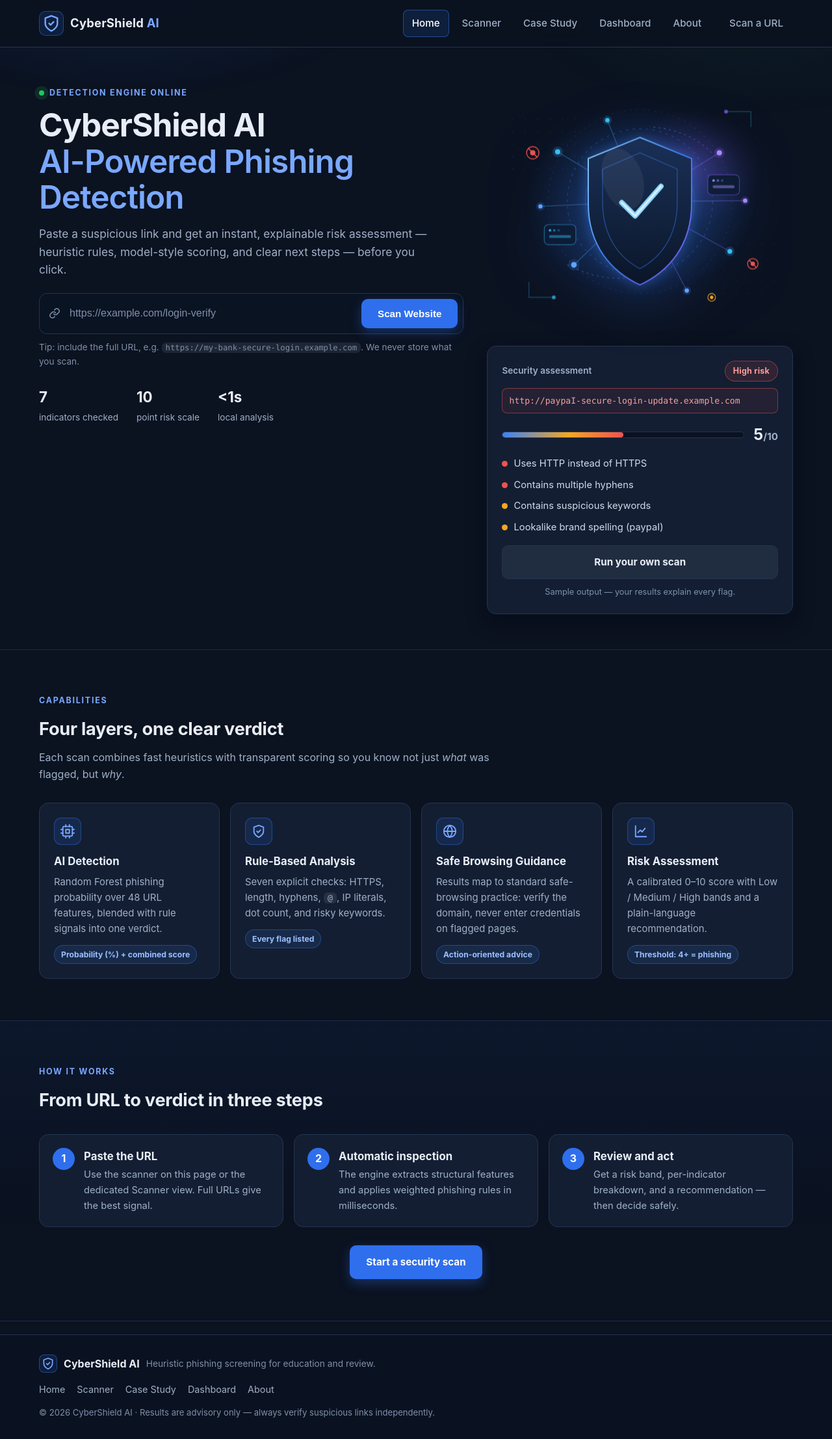
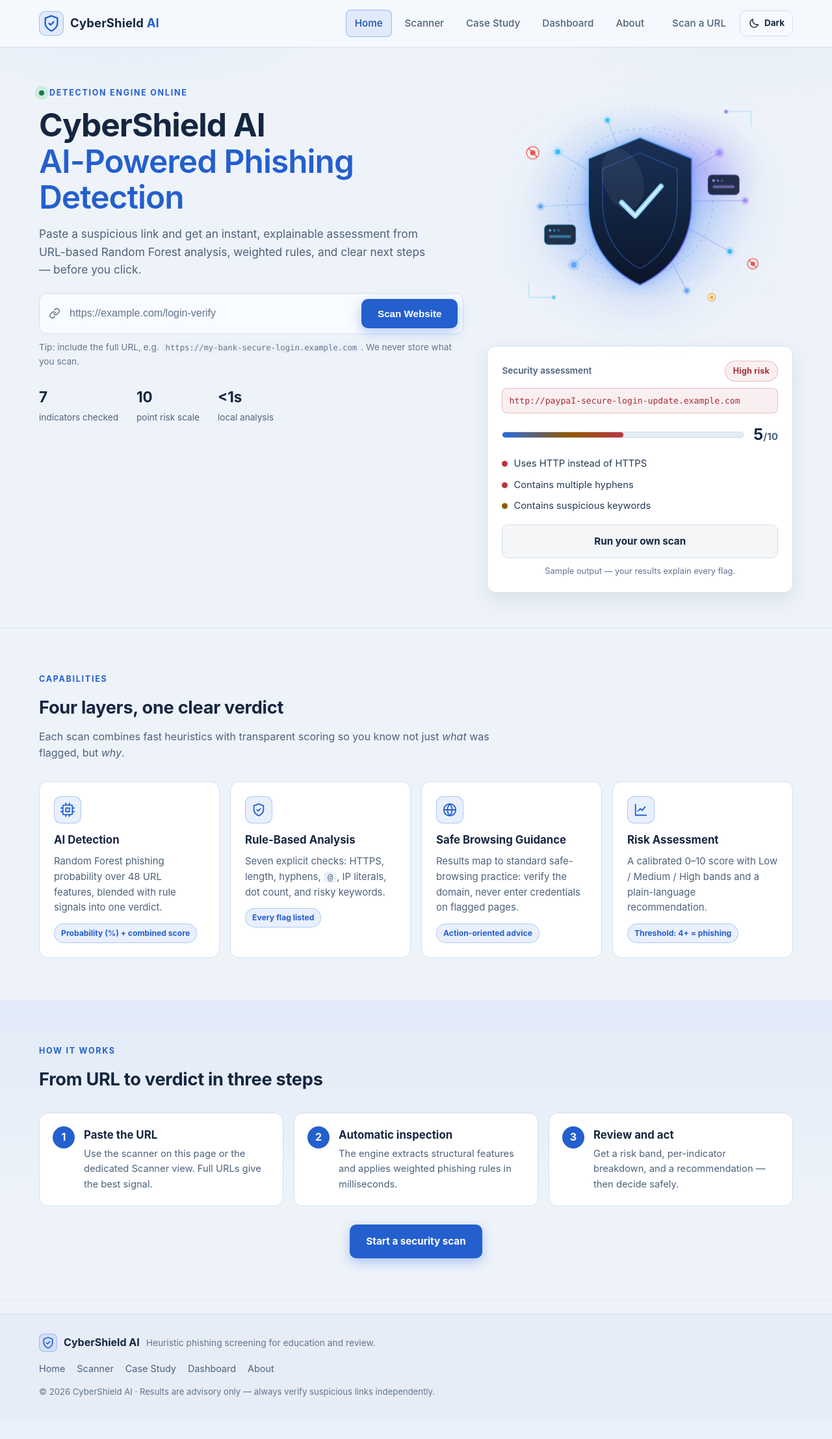
Before and after one commit to Baboucarr16/CyberShield-AI, a Flask app: page / in a window 1280 px wide. Shown: the whole page at 65% size. After the commit the page ends 2149 px from the top, so only its background shows below. Run offline with Flask 3, Linux system fonts and the light colour scheme.

Commit message:
Add production Light Mode theme

```diff
--- a/static/css/style.css
+++ b/static/css/style.css
@@ -3,10 +3,12 @@
    Dark security SaaS theme. Single stylesheet, no frameworks.
    ============================================================ */
 :root{
+  color-scheme:dark;
   --bg:#0b1220;
   --bg-2:#0f172a;
   --surface:#131e32;
   --surface-2:#1a2742;
+  --surface-soft:#0c1526;
   --border:#24344f;
   --border-soft:#1e2c46;
   --text:#e8eef7;
@@ -15,6 +17,30 @@
   --brand:#2f6fed;
   --brand-2:#3b82f6;
   --brand-soft:rgba(47,111,237,.14);
+  --brand-ink:#7aa8ff;
+  --brand-hover:#255fdd;
+  --active-link:#fff;
+  --nav-bg:rgba(11,18,32,.9);
+  --input-bg:#0a1322;
+  --track-bg:#0a1120;
+  --footer-bg:#0a1120;
+  --code-bg:rgba(148,163,184,.14);
+  --inset-hover:rgba(148,163,184,.1);
+  --panel-text:#cfdae9;
+  --table-text:#d6e0ef;
+  --danger-text:#ff9d9c;
+  --danger-heading:#ff8f8e;
+  --safe-text:#7ee2a8;
+  --warning-text:#ffd08a;
+  --danger-soft:rgba(240,82,79,.16);
+  --danger-soft-end:rgba(240,82,79,.05);
+  --safe-soft:rgba(34,197,94,.14);
+  --safe-soft-end:rgba(34,197,94,.04);
+  --verdict-badge-bg:rgba(0,0,0,.35);
+  --focus:#8db4ff;
+  --shadow-focus:rgba(141,180,255,.45);
+  --page-glow:rgba(47,111,237,.14);
+  --page-glow-secondary:rgba(34,197,94,.06);
   --green:#22c55e;
   --green-bg:rgba(34,197,94,.12);
   --green-border:rgba(34,197,94,.4);
@@ -24,21 +50,75 @@
   --amber:#f5a623;
   --amber-bg:rgba(245,166,35,.12);
   --amber-border:rgba(245,166,35,.45);
+  --accent:#9b8cff;
+  --accent-soft:rgba(155,140,255,.14);
   --radius:14px;
   --radius-sm:9px;
   --shadow:0 12px 32px rgba(2,6,17,.45);
   --font:"Inter","Segoe UI",system-ui,-apple-system,Roboto,Arial,sans-serif;
   --mono:ui-monospace,"Cascadia Code",Consolas,Menlo,monospace;
 }
+:root[data-theme="light"]{
+  color-scheme:light;
+  --bg:#eef3f9;
+  --bg-2:#e7eef7;
+  --surface:#fff;
+  --surface-2:#f7faff;
+  --surface-soft:#f3f7fc;
+  --border:#d5dfeb;
+  --border-soft:#e2eaf3;
+  --text:#152640;
+  --muted:#4d617c;
+  --muted-2:#62748d;
+  --brand:#245fce;
+  --brand-2:#2869dc;
+  --brand-soft:rgba(40,105,220,.1);
+  --brand-ink:#245fce;
+  --brand-hover:#194fae;
+  --active-link:#194fae;
+  --nav-bg:rgba(246,249,253,.94);
+  --input-bg:#f8fbff;
+  --track-bg:#e4ebf4;
+  --footer-bg:#e6edf6;
+  --code-bg:#eaf0f8;
+  --inset-hover:rgba(34,61,101,.06);
+  --panel-text:#243a59;
+  --table-text:#314765;
+  --danger-text:#a72c36;
+  --danger-heading:#a52230;
+  --safe-text:#176c48;
+  --warning-text:#805000;
+  --danger-soft:rgba(186,52,64,.09);
+  --danger-soft-end:rgba(186,52,64,.035);
+  --safe-soft:rgba(24,121,78,.09);
+  --safe-soft-end:rgba(24,121,78,.035);
+  --verdict-badge-bg:rgba(255,255,255,.72);
+  --focus:#174ea6;
+  --shadow-focus:rgba(23,78,166,.25);
+  --page-glow:rgba(47,111,237,.07);
+  --page-glow-secondary:rgba(70,112,180,.045);
+  --green:#18794e;
+  --green-bg:rgba(24,121,78,.09);
+  --green-border:rgba(24,121,78,.3);
+  --red:#ba3440;
+  --red-bg:rgba(186,52,64,.08);
+  --red-border:rgba(186,52,64,.28);
+  --amber:#925900;
+  --amber-bg:rgba(174,111,0,.09);
+  --amber-border:rgba(174,111,0,.3);
+  --accent:#6256b8;
+  --accent-soft:rgba(98,86,184,.09);
+  --shadow:0 12px 30px rgba(28,53,86,.09);
+}
 *{margin:0;padding:0;box-sizing:border-box}
 html{scroll-behavior:smooth}
-body{background:var(--bg);color:var(--text);font-family:var(--font);line-height:1.6;font-size:16px;-webkit-font-smoothing:antialiased}
+body{background:var(--bg);color:var(--text);font-family:var(--font);line-height:1.6;font-size:16px;-webkit-font-smoothing:antialiased;transition:background-color .2s,color .2s}
 body::before{content:"";position:fixed;inset:0;pointer-events:none;z-index:0;
-  background:radial-gradient(700px 320px at 15% -5%,rgba(47,111,237,.14),transparent 60%),
-             radial-gradient(600px 300px at 90% 0%,rgba(34,197,94,.06),transparent 60%);}
+  background:radial-gradient(700px 320px at 15% -5%,var(--page-glow),transparent 60%),
+             radial-gradient(600px 300px at 90% 0%,var(--page-glow-secondary),transparent 60%);}
 main{position:relative;z-index:1}
 a{color:var(--brand-2)}
-code{font-family:var(--mono);font-size:.9em;background:rgba(148,163,184,.14);padding:1px 6px;border-radius:6px}
+code{font-family:var(--mono);font-size:.9em;background:var(--code-bg);padding:1px 6px;border-radius:6px}
 .sr-only{position:absolute;width:1px;height:1px;overflow:hidden;clip:rect(0,0,0,0);white-space:nowrap}
 .skip-link{position:absolute;left:12px;top:-48px;background:var(--brand);color:#fff;padding:10px 16px;border-radius:8px;z-index:200;transition:top .2s}
 .skip-link:focus{top:12px}
@@ -48,39 +128,45 @@ code{font-family:var(--mono);font-size:.9em;background:rgba(148,163,184,.14);pad
 .gap-top{margin-top:26px}
 
 /* ---------- header / nav ---------- */
-.site-header{position:sticky;top:0;z-index:100;background:rgba(11,18,32,.9);backdrop-filter:blur(12px);border-bottom:1px solid var(--border)}
+.site-header{position:sticky;top:0;z-index:100;background:var(--nav-bg);backdrop-filter:blur(12px);border-bottom:1px solid var(--border)}
 .nav{width:min(1160px,92%);margin:0 auto;display:flex;align-items:center;justify-content:space-between;padding:14px 0;gap:16px}
 .brand{display:flex;align-items:center;gap:10px;text-decoration:none;color:var(--text);font-weight:700;font-size:1.15rem;letter-spacing:.2px}
-.brand-mark{display:grid;place-items:center;width:38px;height:38px;border-radius:10px;background:var(--brand-soft);border:1px solid rgba(59,130,246,.4);color:#7aa8ff}
+.brand-mark{display:grid;place-items:center;width:38px;height:38px;border-radius:10px;background:var(--brand-soft);border:1px solid rgba(59,130,246,.4);color:var(--brand-ink)}
 .brand-mark.sm{width:28px;height:28px;border-radius:8px}
-.brand-accent{color:#7aa8ff}
+.brand-accent{color:var(--brand-ink)}
 .nav-links{display:flex;align-items:center;gap:6px;list-style:none}
 .nav-links a{display:block;padding:9px 14px;border-radius:8px;color:var(--muted);text-decoration:none;font-size:.95rem;font-weight:500;transition:.18s}
 .nav-links a:hover{color:var(--text);background:rgba(148,163,184,.1)}
-.nav-links a.active{color:#fff;background:var(--brand-soft);box-shadow:inset 0 0 0 1px rgba(59,130,246,.45)}
+.nav-links a.active{color:var(--active-link);background:var(--brand-soft);box-shadow:inset 0 0 0 1px rgba(59,130,246,.45)}
 .nav-cta-item{margin-left:8px}
+.theme-toggle{display:flex;align-items:center;justify-content:center;gap:7px;width:82px;min-width:82px;height:40px;padding:0 10px;background:var(--surface-2);color:var(--text);border:1px solid var(--border);border-radius:10px;font:inherit;font-size:.84rem;font-weight:650;cursor:pointer;transition:background-color .18s,border-color .18s,color .18s}
+.theme-toggle:hover{background:var(--brand-soft);border-color:var(--brand-2);color:var(--brand-ink)}
+.theme-icon{display:block}
+[data-theme-moon]{display:none}
+[data-theme="light"] [data-theme-sun]{display:none}
+[data-theme="light"] [data-theme-moon]{display:block}
 .nav-toggle{display:none;background:none;border:1px solid var(--border);border-radius:8px;padding:9px;cursor:pointer}
 .nav-toggle span{display:block;width:20px;height:2px;background:var(--text);margin:4px 0;border-radius:2px}
 
 /* ---------- buttons ---------- */
 .btn{display:inline-block;padding:13px 24px;border-radius:10px;font-weight:650;font-size:.95rem;text-decoration:none;border:1px solid transparent;cursor:pointer;transition:transform .15s,background .15s,box-shadow .15s;text-align:center}
 .btn-primary{background:var(--brand);color:#fff;box-shadow:0 6px 18px rgba(47,111,237,.35)}
-.btn-primary:hover{background:#255fdd;transform:translateY(-1px)}
+.btn-primary:hover{background:var(--brand-hover);transform:translateY(-1px)}
 .btn-secondary{background:rgba(148,163,184,.1);color:var(--text);border-color:var(--border)}
 .btn-secondary:hover{background:rgba(148,163,184,.18)}
 .btn-sm{padding:9px 16px;font-size:.88rem}
 .btn-block{display:block;width:100%;margin-top:14px}
 .link-btn{background:none;border:none;color:var(--brand-2);cursor:pointer;font:inherit;text-decoration:underline;text-underline-offset:3px;padding:0}
-.link-btn:hover{color:#8db4ff}
+.link-btn:hover{color:var(--brand-ink)}
 
 /* ---------- type / sections ---------- */
-.eyebrow{display:inline-flex;align-items:center;gap:8px;font-size:.78rem;font-weight:700;letter-spacing:.14em;text-transform:uppercase;color:#7aa8ff;margin-bottom:12px}
+.eyebrow{display:inline-flex;align-items:center;gap:8px;font-size:.78rem;font-weight:700;letter-spacing:.14em;text-transform:uppercase;color:var(--brand-ink);margin-bottom:12px}
 .pulse-dot{width:8px;height:8px;border-radius:50%;background:var(--green);box-shadow:0 0 0 0 rgba(34,197,94,.6);animation:pulse 2s infinite}
 @keyframes pulse{0%{box-shadow:0 0 0 0 rgba(34,197,94,.55)}70%{box-shadow:0 0 0 9px rgba(34,197,94,0)}100%{box-shadow:0 0 0 0 rgba(34,197,94,0)}}
 h1{font-size:clamp(2rem,4.5vw,3.1rem);line-height:1.12;letter-spacing:-.02em}
 h2{font-size:clamp(1.3rem,2.4vw,1.7rem);letter-spacing:-.01em;margin-bottom:10px}
 h3{font-size:1.05rem;margin-bottom:8px}
-.h1-accent{color:#7aa8ff;font-weight:600}
+.h1-accent{color:var(--brand-ink);font-weight:600}
 .lede{color:var(--muted);font-size:1.08rem;margin-top:14px;max-width:56ch}
 .section{padding:64px 0}
 .section-tight{padding:36px 0 64px}
@@ -99,14 +185,14 @@ h3{font-size:1.05rem;margin-bottom:8px}
 .hero-panel{background:var(--surface);border:1px solid var(--border);border-radius:var(--radius);padding:22px;box-shadow:var(--shadow)}
 .panel-head{display:flex;justify-content:space-between;align-items:center;gap:10px;margin-bottom:10px}
 .panel-title{font-size:.85rem;color:var(--muted);font-weight:600}
-.panel-url{font-family:var(--mono);font-size:.82rem;color:#f0a3a3;background:rgba(240,82,79,.08);border:1px solid var(--red-border);padding:8px 10px;border-radius:8px;overflow-wrap:anywhere;margin-bottom:14px}
+.panel-url{font-family:var(--mono);font-size:.82rem;color:var(--danger-text);background:var(--red-bg);border:1px solid var(--red-border);padding:8px 10px;border-radius:8px;overflow-wrap:anywhere;margin-bottom:14px}
 .risk-row{display:flex;align-items:center;gap:14px;margin-bottom:14px}
-.risk-bar{flex:1;height:10px;background:#0a1120;border:1px solid var(--border);border-radius:99px;overflow:hidden}
+.risk-bar{flex:1;height:10px;background:var(--track-bg);border:1px solid var(--border);border-radius:99px;overflow:hidden}
 .risk-bar span{display:block;height:100%;background:linear-gradient(90deg,var(--brand-2),var(--amber) 55%,var(--red));border-radius:99px;transition:width .8s ease}
 .risk-bar.lg{height:14px}
 .risk-num{font-size:1.5rem}
 .risk-num span{color:var(--muted);font-size:.95rem}
-.panel-list{list-style:none;display:grid;gap:9px;margin:6px 0 16px;font-size:.92rem;color:#cfdae9}
+.panel-list{list-style:none;display:grid;gap:9px;margin:6px 0 16px;font-size:.92rem;color:var(--panel-text)}
 .panel-list li{display:flex;gap:9px;align-items:center}
 .dot{width:9px;height:9px;border-radius:50%;flex:none}
 .dot-red{background:var(--red)}.dot-amber{background:var(--amber)}.dot-green{background:var(--green)}
@@ -120,13 +206,13 @@ h3{font-size:1.05rem;margin-bottom:8px}
 
 /* ---------- scan form ---------- */
 .scan-form{margin-top:22px}
-.scan-input-wrap{display:flex;gap:10px;background:#0a1322;border:1px solid var(--border);border-radius:12px;padding:8px 8px 8px 14px;align-items:center;transition:.18s}
+.scan-input-wrap{display:flex;gap:10px;background:var(--input-bg);border:1px solid var(--border);border-radius:12px;padding:8px 8px 8px 14px;align-items:center;transition:.18s}
 .scan-input-wrap:focus-within{border-color:var(--brand-2);box-shadow:0 0 0 3px rgba(59,130,246,.22)}
 .input-icon{color:var(--muted-2);flex:none}
 .scan-input-wrap input{flex:1;min-width:0;background:none;border:none;outline:none;color:var(--text);font-size:1rem;padding:10px 4px}
-.scan-input-wrap input::placeholder{color:var(--muted-2)}
+.scan-input-wrap input::placeholder{color:var(--muted-2);opacity:1}
 .form-hint{color:var(--muted-2);font-size:.85rem;margin-top:10px}
-.form-error{color:#ffb4b2;font-size:.88rem;margin-top:10px;background:var(--red-bg);border:1px solid var(--red-border);padding:9px 12px;border-radius:8px}
+.form-error{color:var(--danger-text);font-size:.88rem;margin-top:10px;background:var(--red-bg);border:1px solid var(--red-border);padding:9px 12px;border-radius:8px}
 .field-label{display:block;font-weight:650;margin-bottom:9px;font-size:.95rem}
 .scan-status{display:flex;align-items:center;gap:10px;margin-top:14px;color:var(--muted);font-size:.92rem}
 .spinner{width:18px;height:18px;border-radius:50%;border:2px solid var(--border);border-top-color:var(--brand-2);animation:spin .8s linear infinite;flex:none}
@@ -140,8 +226,8 @@ h3{font-size:1.05rem;margin-bottom:8px}
 .card:hover{transform:translateY(-3px);border-color:rgba(59,130,246,.5)}
 .card h3{margin:12px 0 8px}
 .card p{color:var(--muted);font-size:.93rem}
-.card-icon{display:grid;place-items:center;width:42px;height:42px;border-radius:11px;background:var(--brand-soft);border:1px solid rgba(59,130,246,.35);color:#7aa8ff}
-.card-tag{display:inline-block;margin-top:12px;font-size:.76rem;font-weight:650;color:#9dbfff;background:rgba(59,130,246,.12);border:1px solid rgba(59,130,246,.35);padding:4px 10px;border-radius:99px}
+.card-icon{display:grid;place-items:center;width:42px;height:42px;border-radius:11px;background:var(--brand-soft);border:1px solid rgba(59,130,246,.35);color:var(--brand-ink)}
+.card-tag{display:inline-block;margin-top:12px;font-size:.76rem;font-weight:650;color:var(--brand-ink);background:var(--brand-soft);border:1px solid rgba(59,130,246,.35);padding:4px 10px;border-radius:99px}
 
 /* ---------- steps ---------- */
 .steps{list-style:none;display:grid;grid-template-columns:repeat(3,1fr);gap:16px;margin:8px 0 28px}
@@ -152,9 +238,9 @@ h3{font-size:1.05rem;margin-bottom:8px}
 
 /* ---------- badges / panels ---------- */
 .badge{display:inline-block;font-size:.78rem;font-weight:750;letter-spacing:.02em;padding:5px 12px;border-radius:99px;border:1px solid transparent}
-.badge-danger{background:var(--red-bg);color:#ff9d9c;border-color:var(--red-border)}
-.badge-safe{background:var(--green-bg);color:#7ee2a8;border-color:var(--green-border)}
-.badge-warn{background:var(--amber-bg);color:#ffd08a;border-color:var(--amber-border)}
+.badge-danger{background:var(--red-bg);color:var(--danger-text);border-color:var(--red-border)}
+.badge-safe{background:var(--green-bg);color:var(--safe-text);border-color:var(--green-border)}
+.badge-warn{background:var(--amber-bg);color:var(--warning-text);border-color:var(--amber-border)}
 .badge-outline{background:transparent;color:var(--muted);border-color:var(--border)}
 .panel{background:var(--surface);border:1px solid var(--border);border-radius:var(--radius);padding:22px;margin-bottom:16px}
 .panel h2,.panel h3{display:flex;align-items:center;gap:10px}
@@ -230,7 +316,7 @@ h3{font-size:1.05rem;margin-bottom:8px}
 .case-cta{display:flex;gap:10px;flex-wrap:wrap;margin-top:16px}
 
 /* ---------- footer ---------- */
-.site-footer{border-top:1px solid var(--border);background:#0a1120;margin-top:20px}
+.site-footer{border-top:1px solid var(--border);background:var(--footer-bg);margin-top:20px}
 .footer-inner{width:min(1160px,92%);margin:0 auto;padding:30px 0;display:grid;gap:14px}
 .footer-brand{display:flex;align-items:center;gap:10px;flex-wrap:wrap}
 .footer-tag{color:var(--muted-2);font-size:.86rem}
--- a/static/js/script.js
+++ b/static/js/script.js
@@ -1,6 +1,31 @@
 /* CyberShield AI — progressive enhancement only. No backend dependency. */
 (function () {
   "use strict";
+
+  var themeToggle = document.querySelector("[data-theme-toggle]");
+  var themeLabel = document.querySelector("[data-theme-label]");
+  function setTheme(theme, persist) {
+    document.documentElement.dataset.theme = theme;
+    document.documentElement.style.colorScheme = theme;
+    var target = theme === "dark" ? "light" : "dark";
+    var label = target === "light" ? "Light" : "Dark";
+    if (themeLabel) themeLabel.textContent = label;
+    if (themeToggle) {
+      themeToggle.setAttribute("aria-label", "Switch to " + target + " theme");
+      themeToggle.setAttribute("title", "Switch to " + target + " theme");
+    }
+    if (persist) {
+      try { localStorage.setItem("cybershield.theme", theme); }
+      catch (e) { /* Theme still applies for this page when storage is unavailable. */ }
+    }
+  }
+  var initialTheme = document.documentElement.dataset.theme === "light" ? "light" : "dark";
+  setTheme(initialTheme, false);
+  if (themeToggle) {
+    themeToggle.addEventListener("click", function () {
+      setTheme(document.documentElement.dataset.theme === "light" ? "dark" : "light", true);
+    });
+  }
 
   // Mobile nav
   var toggle = document.querySelector(".nav-toggle");
--- a/templates/base.html
+++ b/templates/base.html
@@ -5,8 +5,28 @@
     <meta name="viewport" content="width=device-width, initial-scale=1.0">
     <meta name="description" content="CyberShield AI — AI-assisted phishing URL detection. Scan suspicious links, review risk indicators, and learn safe-browsing practices.">
     <title>{% block title %}CyberShield AI — Phishing Detection{% endblock %}</title>
+    <script>
+        (function () {
+            var theme = "dark";
+            var saved = null;
+            try {
+                saved = localStorage.getItem("cybershield.theme");
+            } catch (error) {}
+            if (saved === "light" || saved === "dark") {
+                theme = saved;
+            } else {
+                try {
+                    if (window.matchMedia && window.matchMedia("(prefers-color-scheme: light)").matches) {
+                        theme = "light";
+                    }
+                } catch (error) {}
+            }
+            document.documentElement.dataset.theme = theme;
+            document.documentElement.style.colorScheme = theme;
+        })();
+    </script>
     <link rel="stylesheet" href="{{ url_for('static', filename='css/style.css') }}">
-    <link rel="icon" type="image/png" href="{{ url_for('static', filename='images/logo.png') }}">
+    <link rel="icon" type="image/svg+xml" href="{{ url_for('static', filename='images/cybershield-mark.svg') }}">
 </head>
 <body>
 <a class="skip-link" href="#main">Skip to content</a>
@@ -31,6 +51,16 @@
             <li><a href="{{ url_for('dashboard') }}" class="{% if request.path.startswith('/dashboard') %}active{% endif %}">Dashboard</a></li>
             <li><a href="{{ url_for('about') }}" class="{% if request.path.startswith('/about') %}active{% endif %}">About</a></li>
             <li class="nav-cta-item"><a href="{{ url_for('scanner') }}" class="btn btn-sm">Scan a URL</a></li>
+            <li class="nav-theme-item">
+                <button class="theme-toggle" type="button" data-theme-toggle aria-label="Switch to light theme" title="Switch to light theme">
+                    <svg class="theme-icon" viewBox="0 0 24 24" width="18" height="18" fill="none" stroke="currentColor" stroke-width="1.8" stroke-linecap="round" stroke-linejoin="round" aria-hidden="true">
+                        <circle data-theme-sun cx="12" cy="12" r="4"></circle>
+                        <path data-theme-sun d="M12 2v2m0 16v2M4.93 4.93l1.42 1.42m11.3 11.3 1.42 1.42M2 12h2m16 0h2M4.93 19.07l1.42-1.42m11.3-11.3 1.42-1.42"></path>
+                        <path data-theme-moon d="M20.5 14.2A8.5 8.5 0 0 1 9.8 3.5 8.5 8.5 0 1 0 20.5 14.2Z"></path>
+                    </svg>
+                    <span data-theme-label>Light</span>
+                </button>
+            </li>
         </ul>
     </nav>
 </header>
--- a/templates/home.html
+++ b/templates/home.html
@@ -7,7 +7,7 @@
         <div class="hero-copy">
             <p class="eyebrow"><span class="pulse-dot" aria-hidden="true"></span> Detection engine online</p>
             <h1>CyberShield AI<br><span class="h1-accent">AI-Powered Phishing Detection</span></h1>
-            <p class="lede">Paste a suspicious link and get an instant, explainable risk assessment &mdash; heuristic rules, model-style scoring, and clear next steps &mdash; before you click.</p>
+            <p class="lede">Paste a suspicious link and get an instant, explainable assessment from URL-based Random Forest analysis, weighted rules, and clear next steps &mdash; before you click.</p>
 
             <form class="scan-form hero-scan" method="POST" action="{{ url_for('scanner') }}" data-scan-form novalidate>
                 <label class="sr-only" for="hero-url">Website URL to scan</label>
@@ -51,7 +51,6 @@
                 <li><span class="dot dot-red"></span>Uses HTTP instead of HTTPS</li>
                 <li><span class="dot dot-red"></span>Contains multiple hyphens</li>
                 <li><span class="dot dot-amber"></span>Contains suspicious keywords</li>
-                <li><span class="dot dot-amber"></span>Lookalike brand spelling (paypaI)</li>
             </ul>
             <a class="btn btn-secondary btn-block" href="{{ url_for('scanner') }}">Run your own scan</a>
             <p class="panel-foot">Sample output &mdash; your results explain every flag.</p>
--- a/templates/scanner.html
+++ b/templates/scanner.html
@@ -92,7 +92,7 @@
                         <h3 id="h-ai">AI model analysis</h3>
                         <p class="muted">Random Forest phishing probability from URL structure features.</p>
                         <div class="meter-row">
-                            <span>Phishing likelihood</span>
+                            <span>Random Forest phishing probability</span>
                             {% if result.model_probability is not none %}
                             <strong>{{ (result.model_probability * 100)|round|int }}%</strong>
                             {% else %}
```
Also changed, not shown: other parts of static/css/style.css (+17 -15 lines), static/images/cybershield-mark.svg (added).
